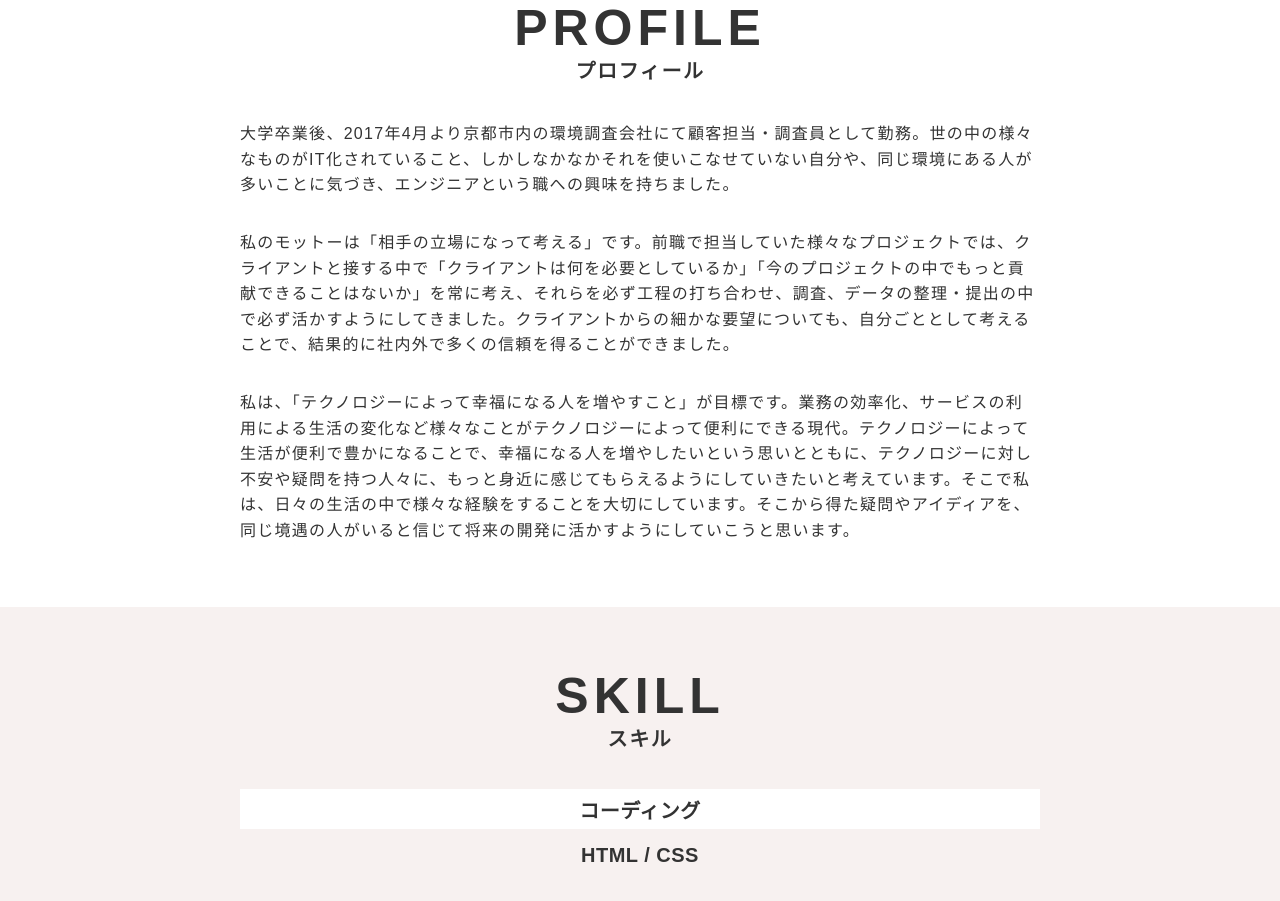
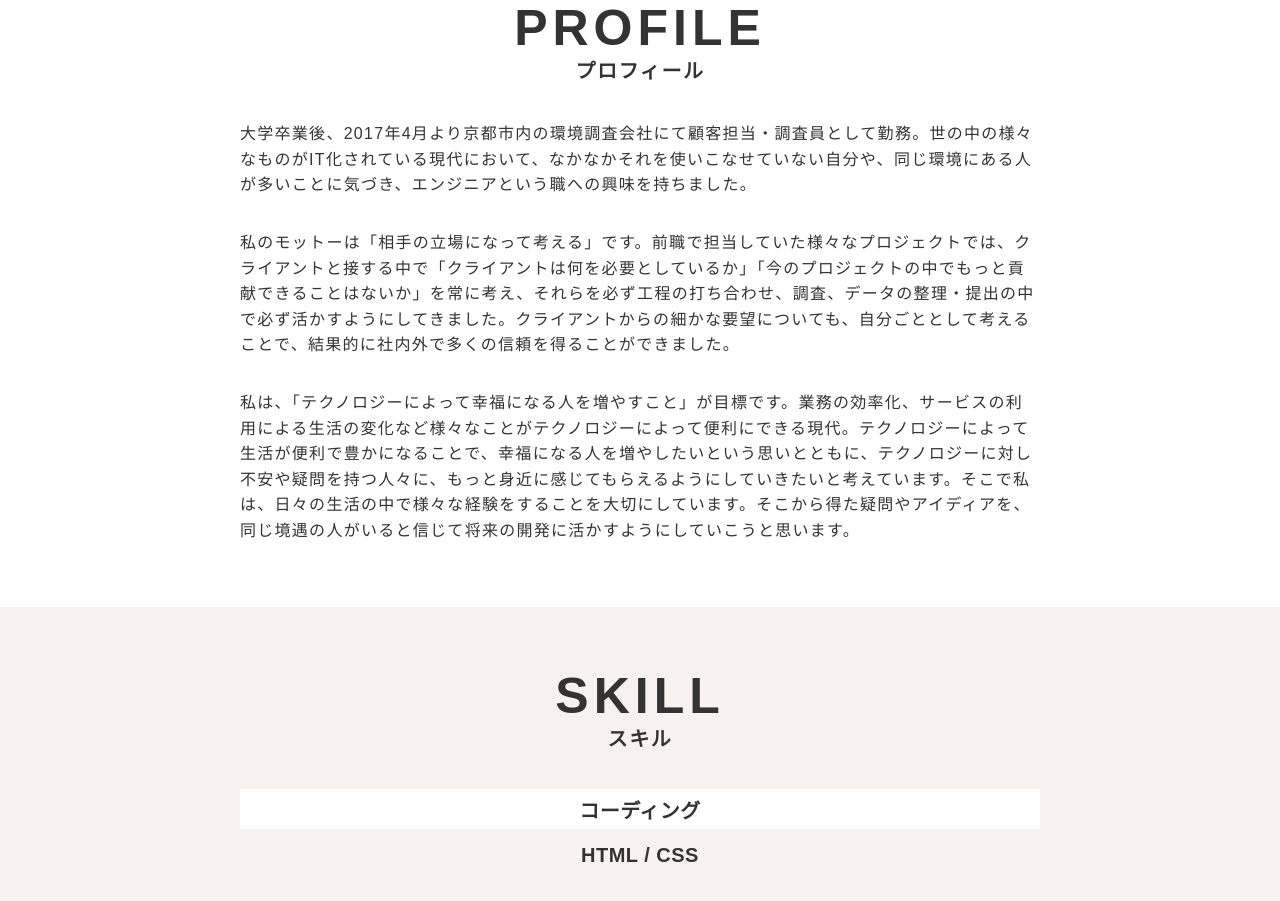
Before and after one commit to taigaggg/portfolio-site, a plain HTML site: page index.html in a window 1280 px wide. Shown: the part 800-1701 px from the top of the page. Drawn offline with nearby package versions, Linux system fonts and the light colour scheme.

Commit message:
文章の修正

```diff
--- a/index.html
+++ b/index.html
@@ -104,7 +104,7 @@
             <!-- 記載番号：11 -->
             <div class="profile__text-area">
               <p>
-                大学卒業後、2017年4月より京都市内の環境調査会社にて顧客担当・調査員として勤務。世の中の様々なものがIT化されていること、しかしなかなかそれを使いこなせていない自分や、同じ環境にある人が多いことに気づき、エンジニアという職への興味を持ちました。
+                大学卒業後、2017年4月より京都市内の環境調査会社にて顧客担当・調査員として勤務。世の中の様々なものがIT化されている現代において、なかなかそれを使いこなせていない自分や、同じ環境にある人が多いことに気づき、エンジニアという職への興味を持ちました。
               </p>
               <p>
                 私のモットーは「相手の立場になって考える」です。前職で担当していた様々なプロジェクトでは、クライアントと接する中で「クライアントは何を必要としているか」「今のプロジェクトの中でもっと貢献できることはないか」を常に考え、それらを必ず工程の打ち合わせ、調査、データの整理・提出の中で必ず活かすようにしてきました。クライアントからの細かな要望についても、自分ごととして考えることで、結果的に社内外で多くの信頼を得ることができました。
```
